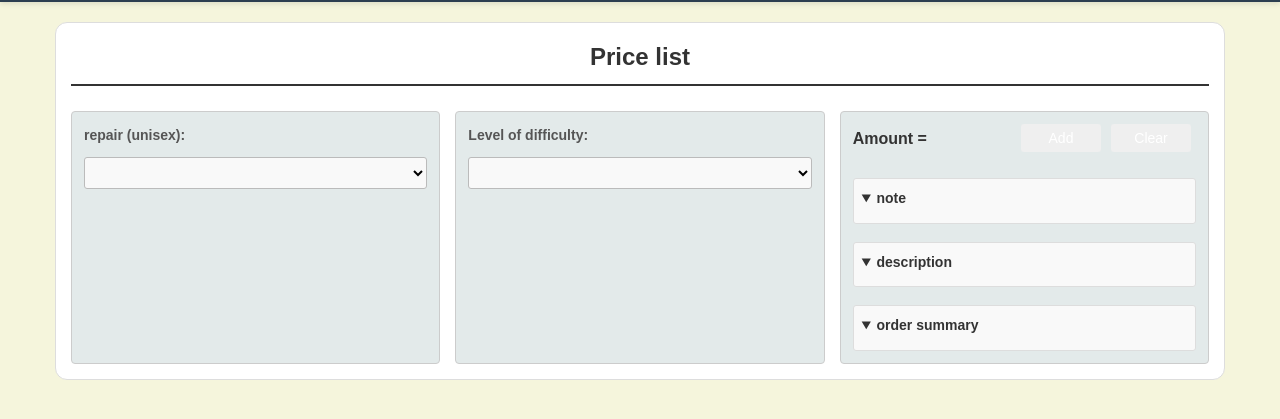
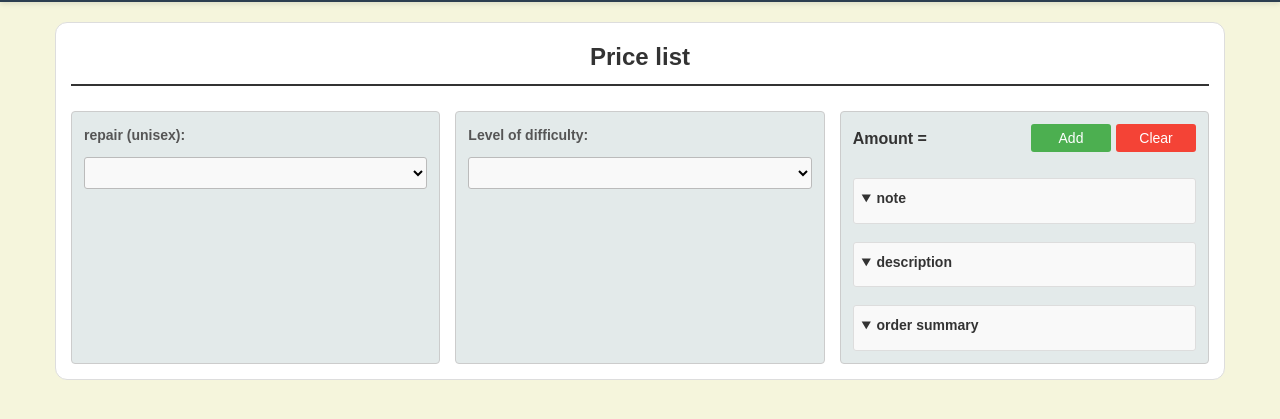
Before and after one commit to Bernardgc25/Izzy-Alteration, a website with bundled scripts: page src/pages/alteration-pages/alteration-repair.html in a window 1280 px wide. Shown: the part 71-490 px from the top of the page. Built offline with nearby package versions, Linux system fonts and the light colour scheme.

Commit message:
change button colors

```diff
--- a/src/css/alteration.css
+++ b/src/css/alteration.css
@@ -114,9 +114,11 @@ select {
     margin-left: auto;
 }
 
-/* Removed specific color styles for buttons */
-button {
+/* Add button with specific color #4CAF50 */
+#add-button,
+button[onclick*="handleAdd"] {
     padding: 6px 12px;
+    background-color: #4CAF50; /* Added as requested */
     color: white;
     border: none;
     border-radius: 3px;
@@ -126,39 +128,46 @@ button {
     transition: background-color 0.2s;
 }
 
-/* Removed last-of-type specific colors */
-button:last-of-type {
-    /* No specific color override - removed */
-}
-
-button:last-of-type:hover {
-    /* No specific color override - removed */
-}
-
-/* Compact buttons */
-button {
+/* Clear button with specific color #f44336 */
+#clear-button,
+button[onclick*="handleClear"] {
     padding: 6px 12px;
+    background-color: #f44336; /* Added as requested */
     color: white;
     border: none;
     border-radius: 3px;
     cursor: pointer;
     font-size: 14px;
-    width: 80px; /* Shortened length */
-    margin-right: 5px;
+    width: 80px;
     transition: background-color 0.2s;
 }
 
-button:hover {
-    /* No specific color override - removed */
+/* Hover effects */
+#add-button:hover,
+button[onclick*="handleAdd"]:hover {
+    background-color: #45a049;
 }
 
-/* Removed the specific button color overrides */
-button:last-of-type {
-    /* No specific color override - removed */
+#clear-button:hover,
+button[onclick*="handleClear"]:hover {
+    background-color: #da190b;
 }
 
-button:last-of-type:hover {
-    /* No specific color override - removed */
+/* Fallback for buttons without IDs or onclick attributes */
+.button-group button:first-child {
+    background-color: #4CAF50;
+}
+
+.button-group button:last-child {
+    background-color: #f44336;
+}
+
+.button-group button:first-child:hover {
+    background-color: #45a049;
+}
+
+.button-group button:last-child:hover {
+    background-color: #da190b;
 }
 
 /* Details sections */
--- a/src/pages/alteration-pages/alteration-about/alteration-responsive-page.txt
+++ b/src/pages/alteration-pages/alteration-about/alteration-responsive-page.txt
@@ -869,5 +869,6 @@ code 9 - alteration.css
 "
 
 
-"2. remove the colors on .add-button and button .clear-button"
-"3. do not change the structure, layout and behavior"
+"2. add #4CAF50; on .add-button
+"3. add #f44336; .clear-button"
+"4. do not change the structure, layout and behavior"
```
